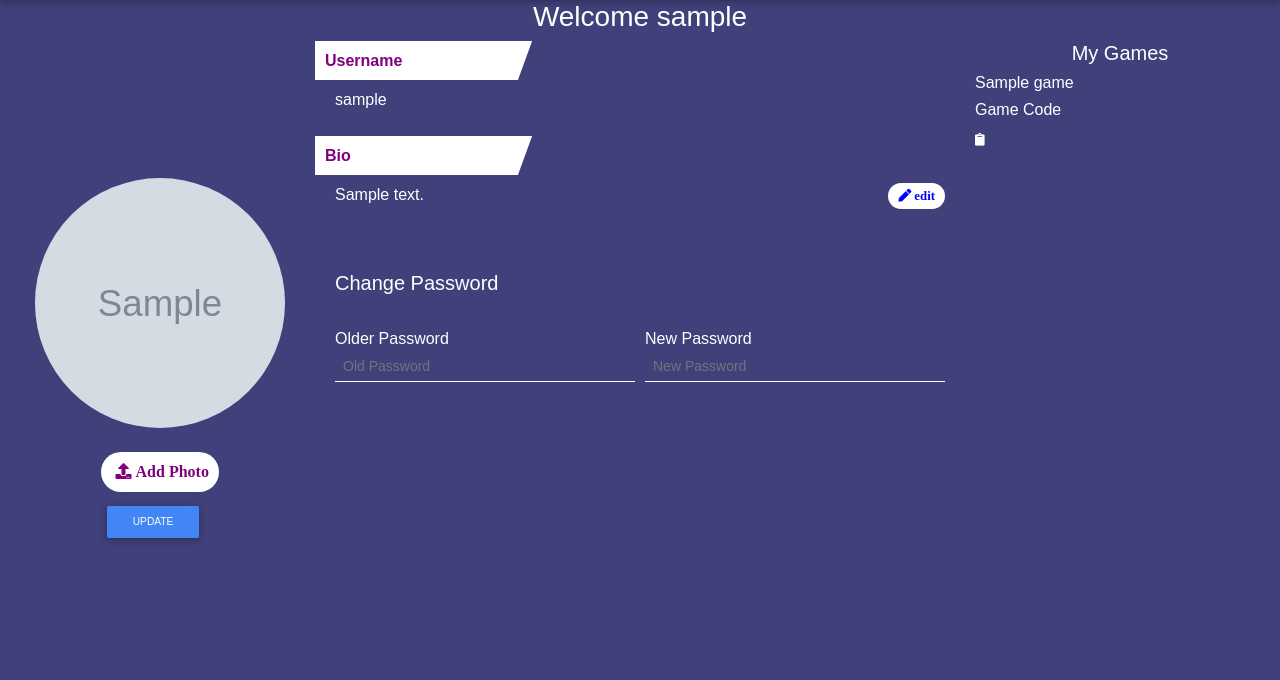
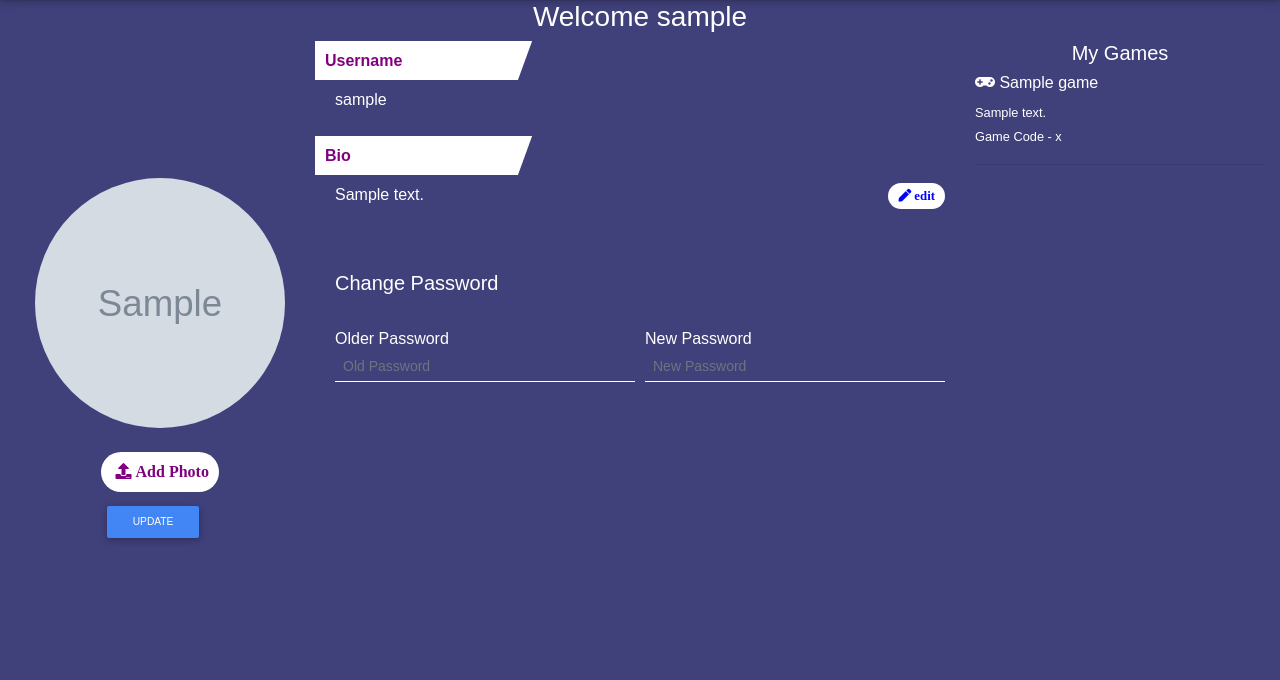
Before and after one commit to washucode/QUIZ_APP, a Flask app: page /profile/bio/1 in a window 1280 px wide. Shown: the part 79-759 px from the top of the page. Run offline with Flask 2, Linux system fonts and the light colour scheme; a user stored in the database is signed in; tables that the repository leaves empty hold one stand-in row (values such as "Sample post"); grey boxes marked "Sample" are stand-in pictures; some libraries are stand-ins or nearby versions; some web fonts are replaced.

Commit message:
This commit fixes on styles in the profile oage

```diff
--- a/app/static/js/profile.js
+++ b/app/static/js/profile.js
@@ -98,6 +98,8 @@ $(document).ready(function(){
      },
      function(data){
        if(data.success){
+         $("#msg").text("Bio has been successfuly changed")
+         $("#my_msg").fadeIn(200).delay(2000).fadeOut(200)
          $('#final_bio').text(data.success)
          $("#new-bio").hide()
        }
--- a/app/templates/profile.html
+++ b/app/templates/profile.html
@@ -108,6 +108,9 @@ color:white;
 .add-game .fas{
   font-size:30px
 }
+.game{
+  /* color:purple; */
+}
 </style>
 <div id="my_msg">
 
@@ -214,14 +217,14 @@ color:white;
   </div>
   </form>
     </div>
-    <div class="col-md-3">
+    <div class="col-md-3" style="overflow:auto">
       <h5 style="text-align:center">My Games</h5>
       {% if games %}
       {% for game in games %}
-        <h6>{{game.gamename}}</h6>
-        <h6>Game Code</h6>
-        <small>{{game.password}}</small>
-        <small class="copy"><i class="fas fa-clipboard"></i></small>
+        <h6 class="game"><i class="fas fa-gamepad"></i> {{game.gamename}}</h6>
+        <small>{{game.description}}</small><br>
+        <small>Game Code - {{game.game_password}}</small>
+        <hr style="color:white">
         {% endfor %}
       {% else %}
       <div class="container-fluid add-game">
```
